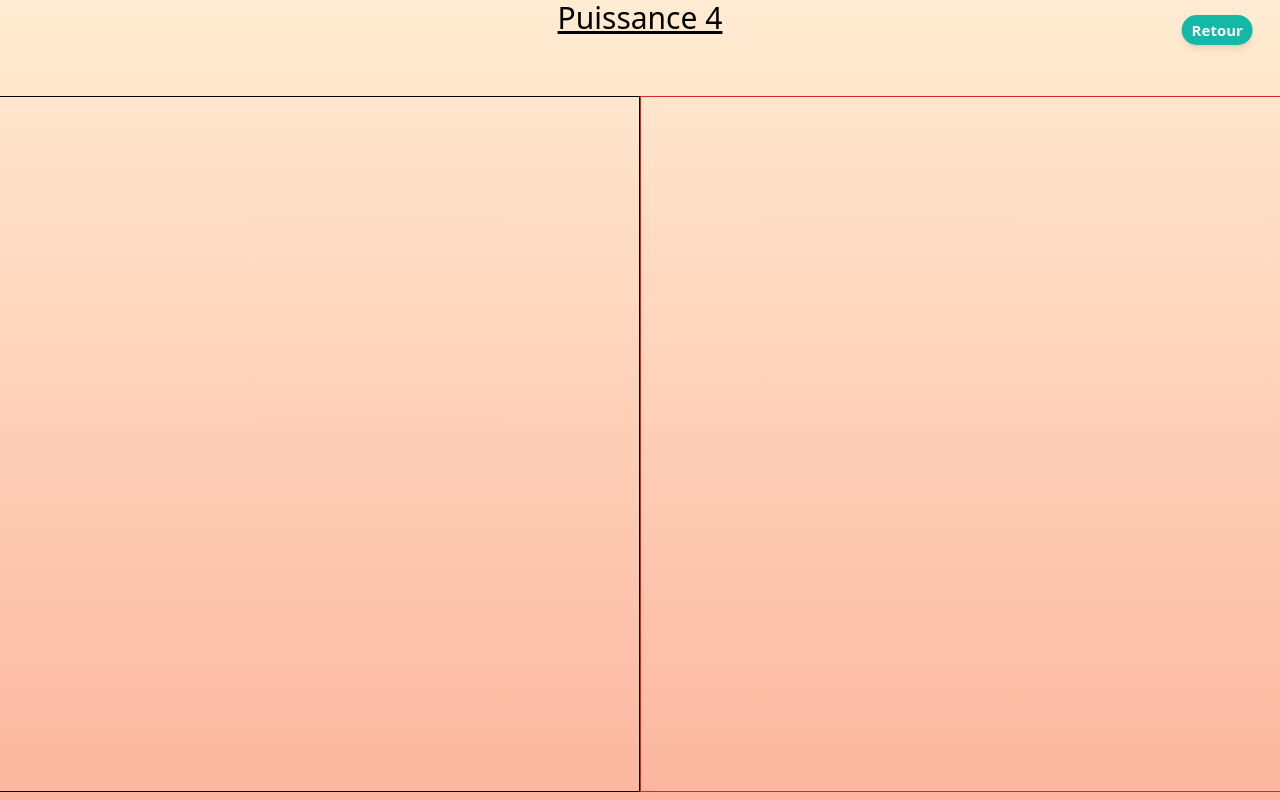
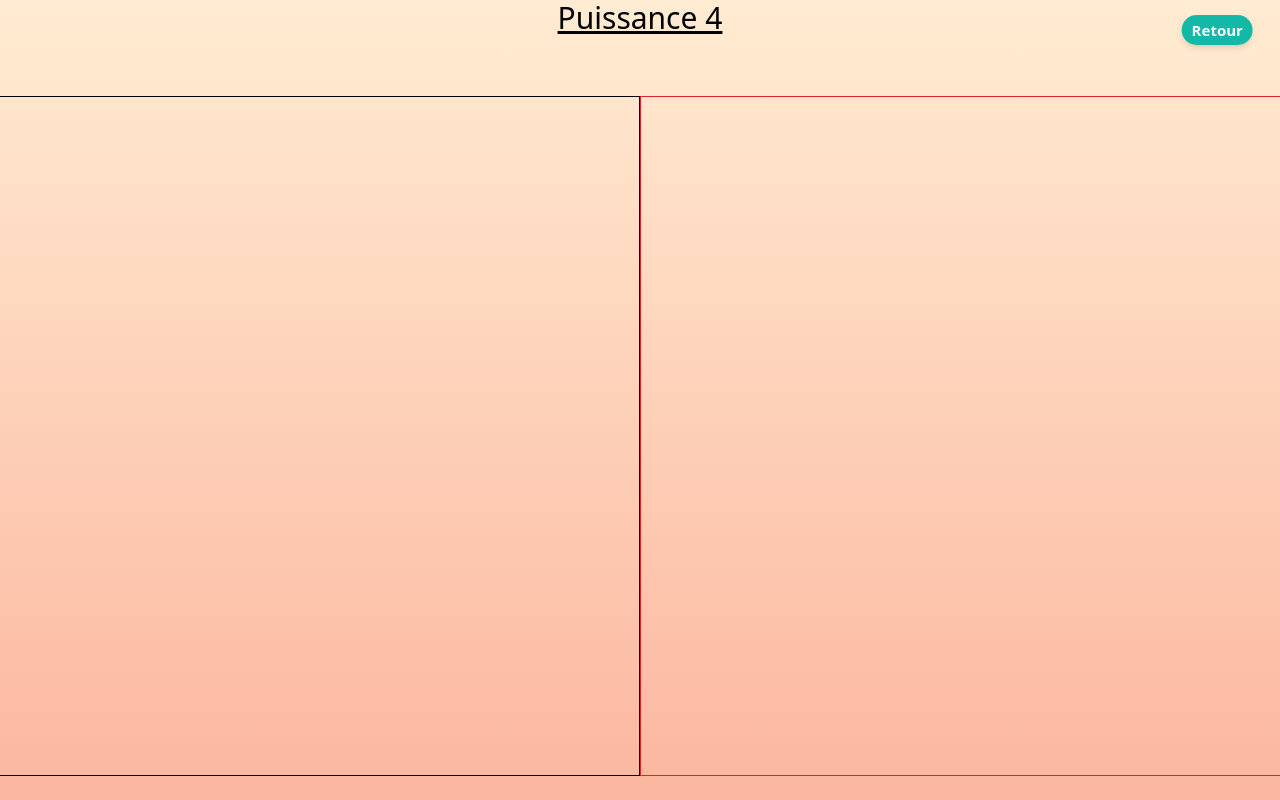
Before and after one commit to Thomasgsn/React-Puissance-4, a Next.js app: page /game/puissance-4 in a window 1280 px wide. Shown: the top 800 px of the page. Built offline with nearby package versions, Linux system fonts and the light colour scheme.

Commit message:
Update main.css

```diff
--- a/app/game/puissance-4/style/main.css
+++ b/app/game/puissance-4/style/main.css
@@ -20,7 +20,7 @@
 }
 
 .aaa {
-    height: 87vh;
+    height: 85vh;
 }
 
 .nnn {
```
